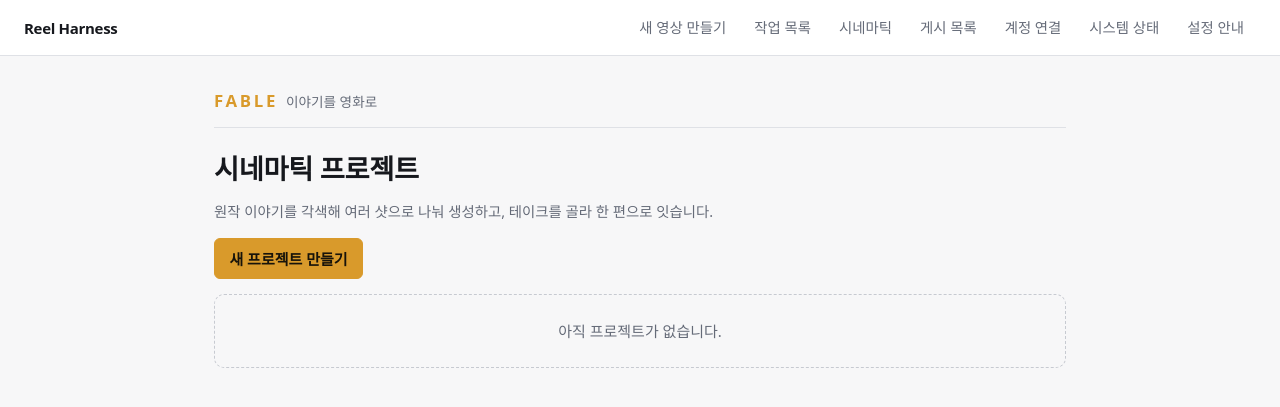
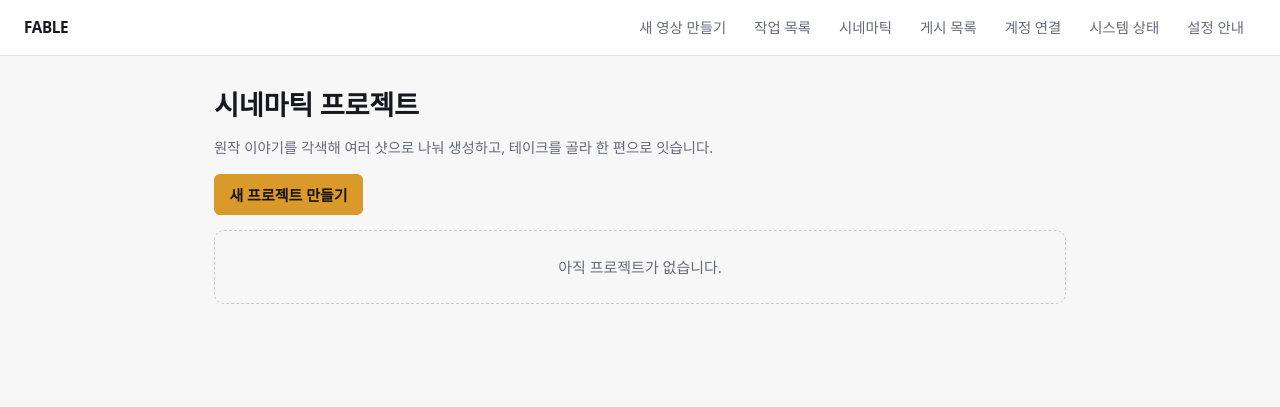
Before and after one commit to cofldus/reel-harness, a FastAPI app: page /fable in a window 1280 px wide. Shown: the top 407 px of the page. Run offline with FastAPI, Linux system fonts and the light colour scheme; data comes from the database, SQL or seed files in the repository; data that the repository does not hold is empty; parts of the project's set-up code (start-up, migrations or seed data) failed here and were passed over.

Commit message:
feat: let Fable carry its own name in the header
Inside Fable the brand IS Fable, but the header still read "Reel
Harness" while the page carried a Fable wordmark -- two product names on
one screen, leaving it ambiguous which one you were using. The header
brand is now a template block, so a section can own its identity and the
rest of the console keeps its own; the in-page wordmark is gone as the
duplicate it had become, and the browser tab reads "<project> · Fable"
rather than trailing the console's name.

Also fixes a placeholder that the screenshot pass caught: an <img> keeps
its aspect ratio from its own pixels, but a bare <div> does not, so the
"not generated yet" frame collapsed into a sliver once the cast list
started capping heights. It now reserves the width of the frame it
stands in for.

```diff
--- a/reel_harness/web/static/app.css
+++ b/reel_harness/web/static/app.css
@@ -720,3 +720,21 @@ input:disabled, select:disabled, textarea:disabled { opacity: 0.5; cursor: not-a
   margin-inline: auto;
 }
 .cast-list .reference-views { grid-template-columns: repeat(4, max-content); justify-content: start; }
+
+/* Inside Fable the brand IS Fable. Carrying "Reel Harness" in the header
+   next to a Fable wordmark on the page put two product names on one
+   screen and left it ambiguous which one you were using. */
+.brand-fable {
+  color: #d99a2b;
+  letter-spacing: 0.16em;
+  text-transform: uppercase;
+  font-size: 0.95rem;
+}
+@media (prefers-color-scheme: dark) { .brand-fable { color: #eab357; } }
+
+/* A capped <img> keeps its ratio from its own pixels; a bare <div> does
+   not, so the "not generated yet" placeholder collapsed into a sliver
+   once the cast list capped heights. Give it the width the frame it
+   stands in for would have had. */
+.cast-list .reference-missing, .take-placeholder { width: 84px; }
+.take-placeholder { width: 107px; }
--- a/reel_harness/web/templates/base.html
+++ b/reel_harness/web/templates/base.html
@@ -9,7 +9,7 @@
 </head>
 <body hx-headers='{"X-CSRF-Token": "{{ csrf_token }}"}'>
   <header class="site-header">
-    <a class="brand" href="/">Reel Harness</a>
+    {% block brand %}<a class="brand" href="/">Reel Harness</a>{% endblock %}
     <nav aria-label="주요 메뉴">
       <a href="/jobs/new">새 영상 만들기</a>
       <a href="/jobs">작업 목록</a>
--- a/reel_harness/web/templates/fable_list.html
+++ b/reel_harness/web/templates/fable_list.html
@@ -1,13 +1,9 @@
 {% extends "base.html" %}
-{% block title %}시네마틱 프로젝트 - Reel Harness</div>{# /fable #}
-{% endblock %}
+{% block title %}Fable{% endblock %}
+{% block brand %}<a class="brand brand-fable" href="/fable">Fable</a>{% endblock %}
 {% block content %}
 <div class="fable">
 
-<div class="fable-brand">
-  <span class="fable-wordmark">Fable</span>
-  <span class="fable-tagline">이야기를 영화로</span>
-</div>
 
 <h1>시네마틱 프로젝트</h1>
 <p class="meta">원작 이야기를 각색해 여러 샷으로 나눠 생성하고, 테이크를 골라 한 편으로 잇습니다.</p>
@@ -36,4 +32,5 @@
 {% else %}
 <p class="empty-state">아직 프로젝트가 없습니다.</p>
 {% endif %}
+</div>{# /fable #}
 {% endblock %}
```
Also changed, not shown: reel_harness/web/templates/fable_detail.html (+2 -5 lines), reel_harness/web/templates/fable_new.html (+2 -5 lines).
